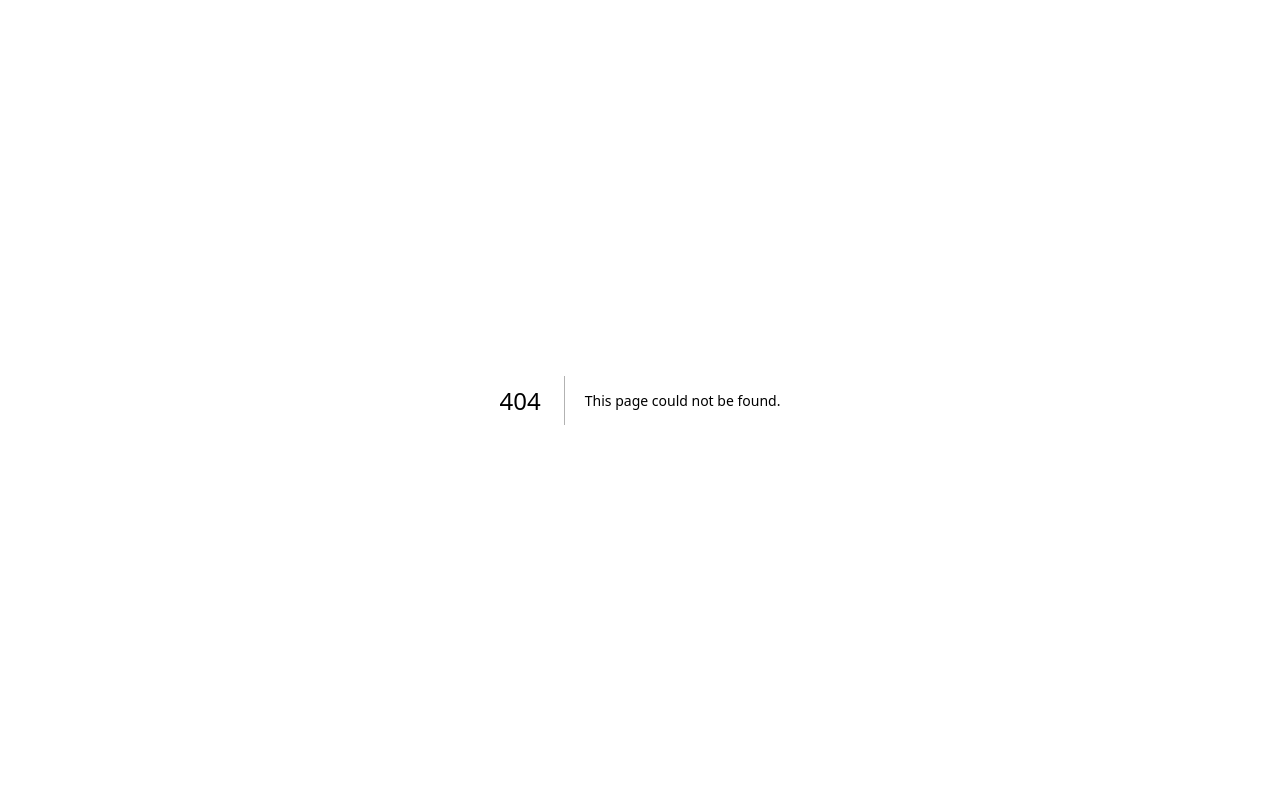
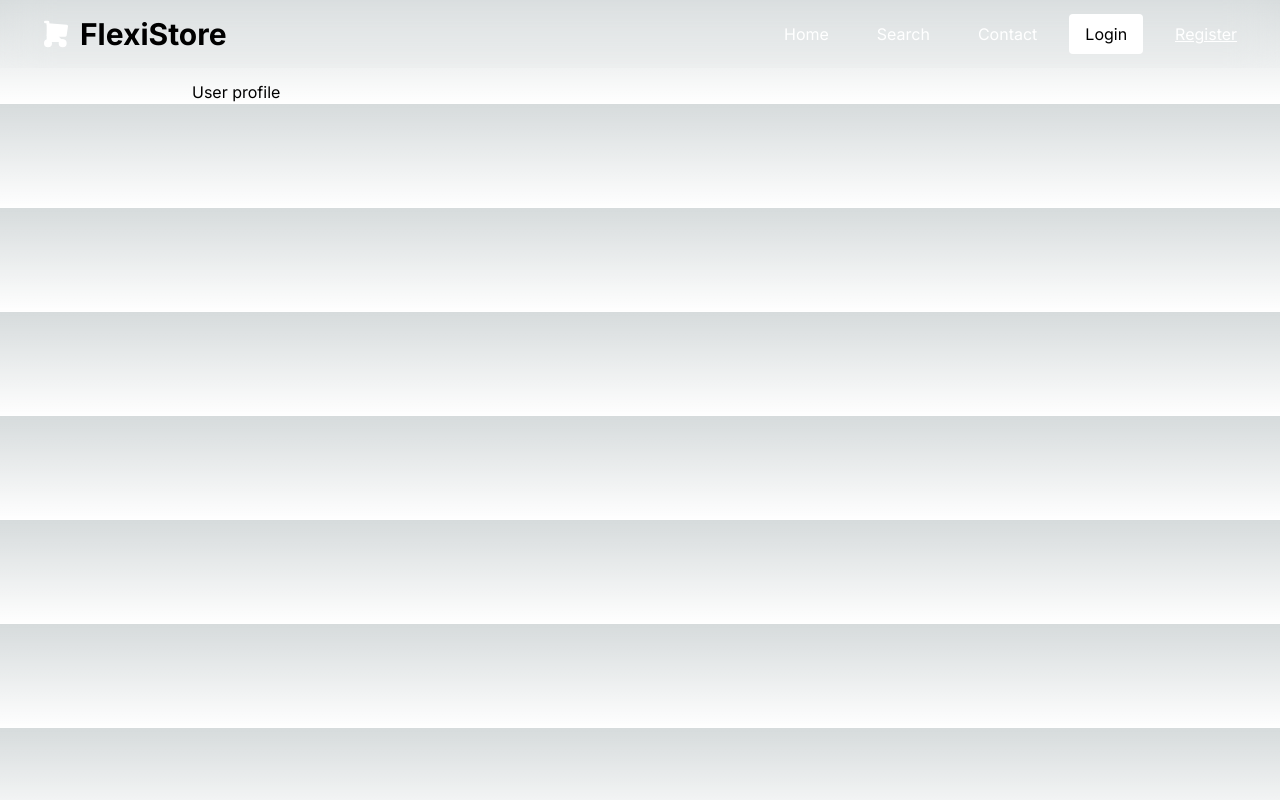
Before and after one commit to forjoa/flexistore, a Next.js app: page /home/userProfile in a window 1280 px wide. Before the commit this address had no page. Built offline with nearby package versions, Linux system fonts and the light colour scheme.

Commit message:
create userProfile component

```diff
--- /dev/null
+++ b/src/app/home/userProfile/page.tsx
@@ -0,0 +1,9 @@
+import Main from '@/components/home/globals/Main'
+
+export default function UserProfile() {
+  return (
+    <Main>
+      <p>User profile</p>
+    </Main>
+  )
+}
```
